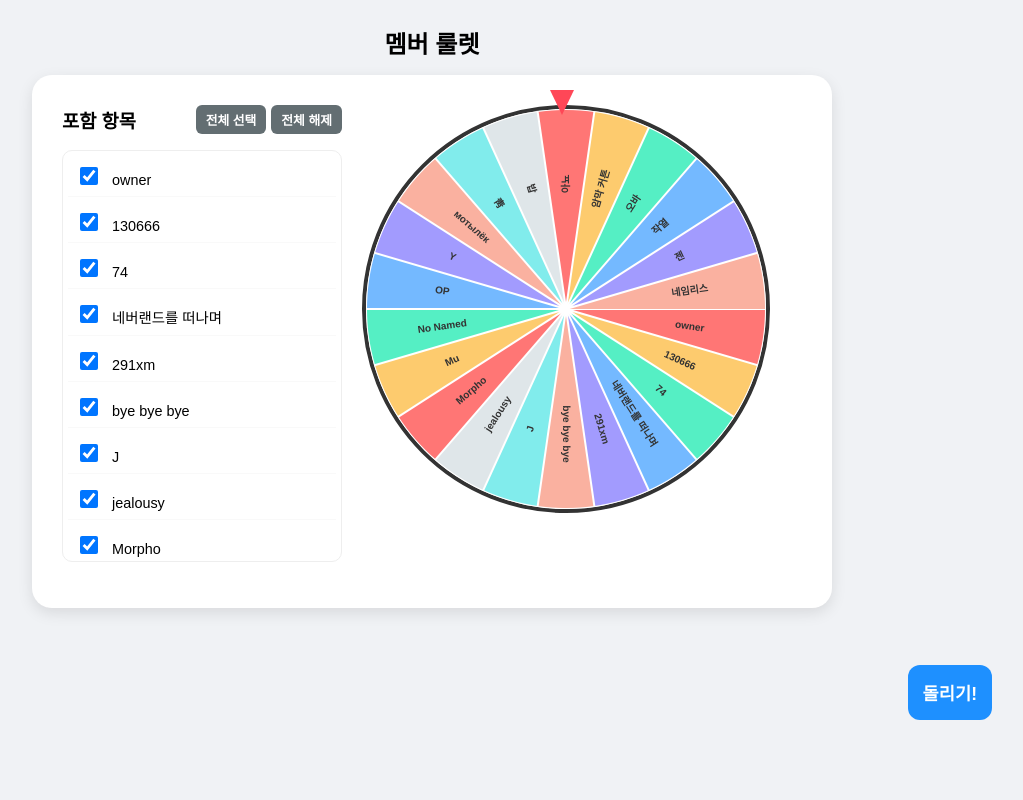
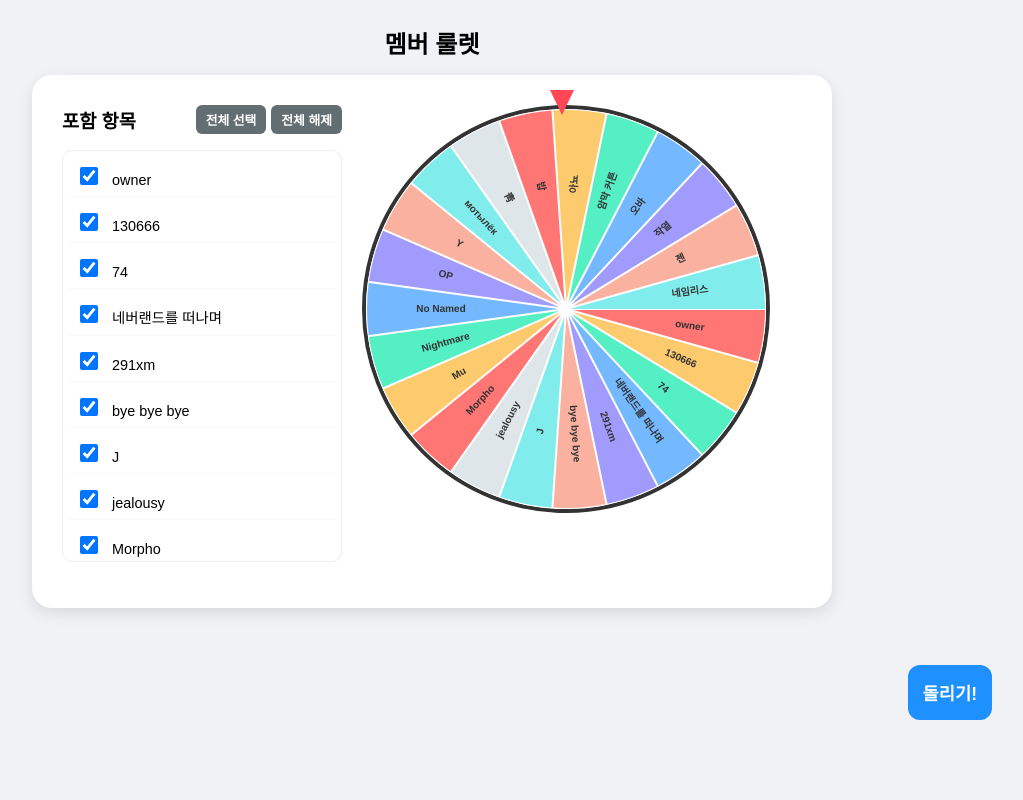
Before and after one commit to nyangna002/RULL00, a plain HTML site: page index.html in a window 1280 px wide. Shown: the whole page, without its empty margins (208-1231 px from the left). Drawn offline with Linux system fonts and the light colour scheme.

Commit message:
Update index.html

```diff
--- a/index.html
+++ b/index.html
@@ -79,7 +79,7 @@
         const resultDiv = document.getElementById('result');
         const spinBtn = document.getElementById('spinBtn');
 
-        let rawItems = ["owner", "130666", "74", "네버랜드를 떠나며", "291xm", "bye bye bye", "J", "jealousy", "Morpho",  "Mu", "No Named", "OP", "Y", "мотылёк", "靑", "밥", "아뇨", "암막 커튼", "오바", "작열", "젠", "네임리스"];
+        let rawItems = ["owner", "130666", "74", "네버랜드를 떠나며", "291xm", "bye bye bye", "J", "jealousy", "Morpho",  "Mu", "Nightmare",  "No Named", "OP", "Y", "мотылёк", "靑", "밥", "아뇨", "암막 커튼", "오바", "작열", "젠", "네임리스"];
         let items = rawItems.map(name => ({ name, enabled: true }));
         const colors = ["#ff7675", "#fdcb6e", "#55efc4", "#74b9ff", "#a29bfe", "#fab1a0", "#81ecec", "#dfe6e9"];
 
```
